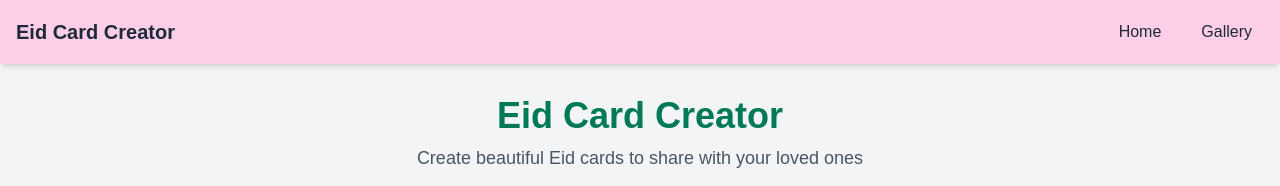
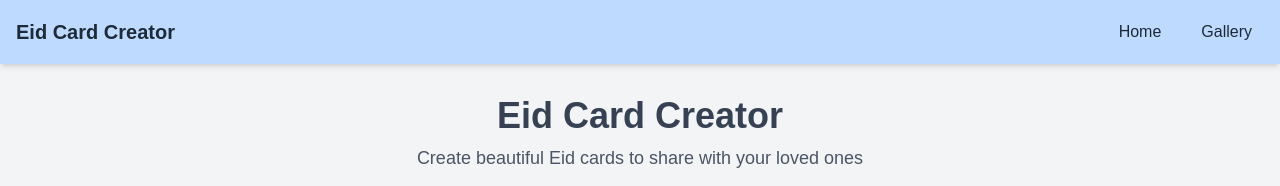
Before and after one commit to sundas-riasat/eid-card-creator, a Next.js app: page / in a window 1280 px wide. Shown: the top 186 px of the page. Built offline with nearby package versions, Linux system fonts and the light colour scheme; no server answers; the database is empty; a web font is replaced by a local one.

Commit message:
further navbar and color fixes

```diff
--- a/app/components/Navbar.js
+++ b/app/components/Navbar.js
@@ -3,19 +3,21 @@ import Link from "next/link";
 
 const Navbar = () => {
   return (
-    <nav className="bg-pink-200 text-gray-800 shadow-md">
+    <nav className="bg-blue-200 text-gray-800 shadow-md">
       <div className="container mx-auto px-4">
         <div className="flex items-center justify-between h-16">
           <div className="flex items-center">
-            <span className="text-xl font-bold">Eid Card Creator</span>
+            <span className="text-xl font-bold text-gray-800">
+              Eid Card Creator
+            </span>
           </div>
 
           <div className="hidden md:block">
             <div className="flex items-center space-x-4">
-              <Link href="/" className="px-3 py-2 rounded hover:bg-pink-300">
+              <Link href="/" className="px-3 py-2 rounded hover:bg-blue-300">
                 Home
               </Link>
-              <Link href="/" className="px-3 py-2 rounded hover:bg-pink-300">
+              <Link href="/" className="px-3 py-2 rounded hover:bg-blue-300">
                 Gallery
               </Link>
             </div>
--- a/app/page.js
+++ b/app/page.js
@@ -293,12 +293,11 @@ export default function Home() {
   return (
     <div className="min-h-screen bg-gray-100">
       <Head>
-        <title>Eid Card Creator</title>
+        <title className="text-gray-700">Eid Card Creator</title>
         <meta
           name="description"
           content="Create and share customizable Eid cards"
         />
-        <link rel="icon" href="/favicon.ico" />
       </Head>
 
       <Navbar />
@@ -307,7 +306,7 @@ export default function Home() {
         {!editMode ? (
           <div className="space-y-8">
             <div className="text-center">
-              <h1 className="text-4xl font-bold text-emerald-700 mb-2">
+              <h1 className="text-4xl font-bold text-gray-700 mb-2">
                 Eid Card Creator
               </h1>
               <p className="text-gray-600 text-lg">
```
